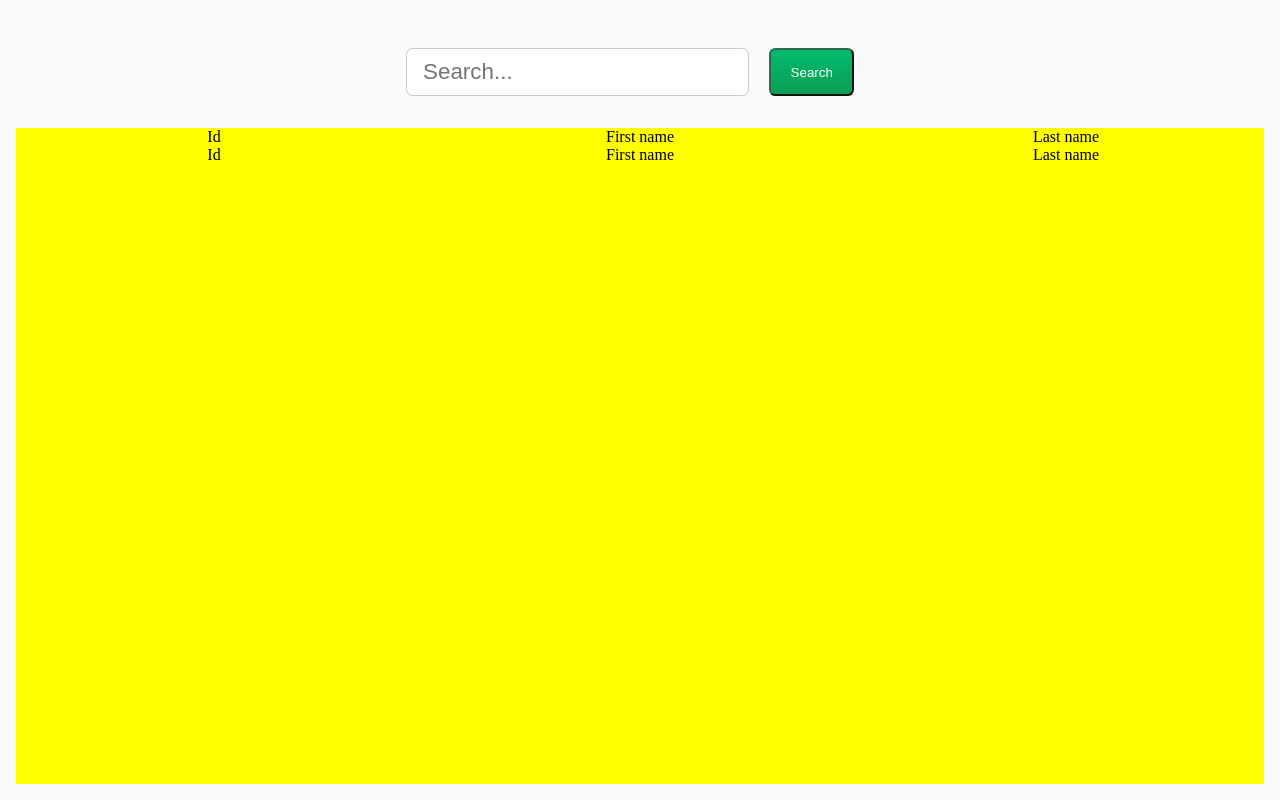
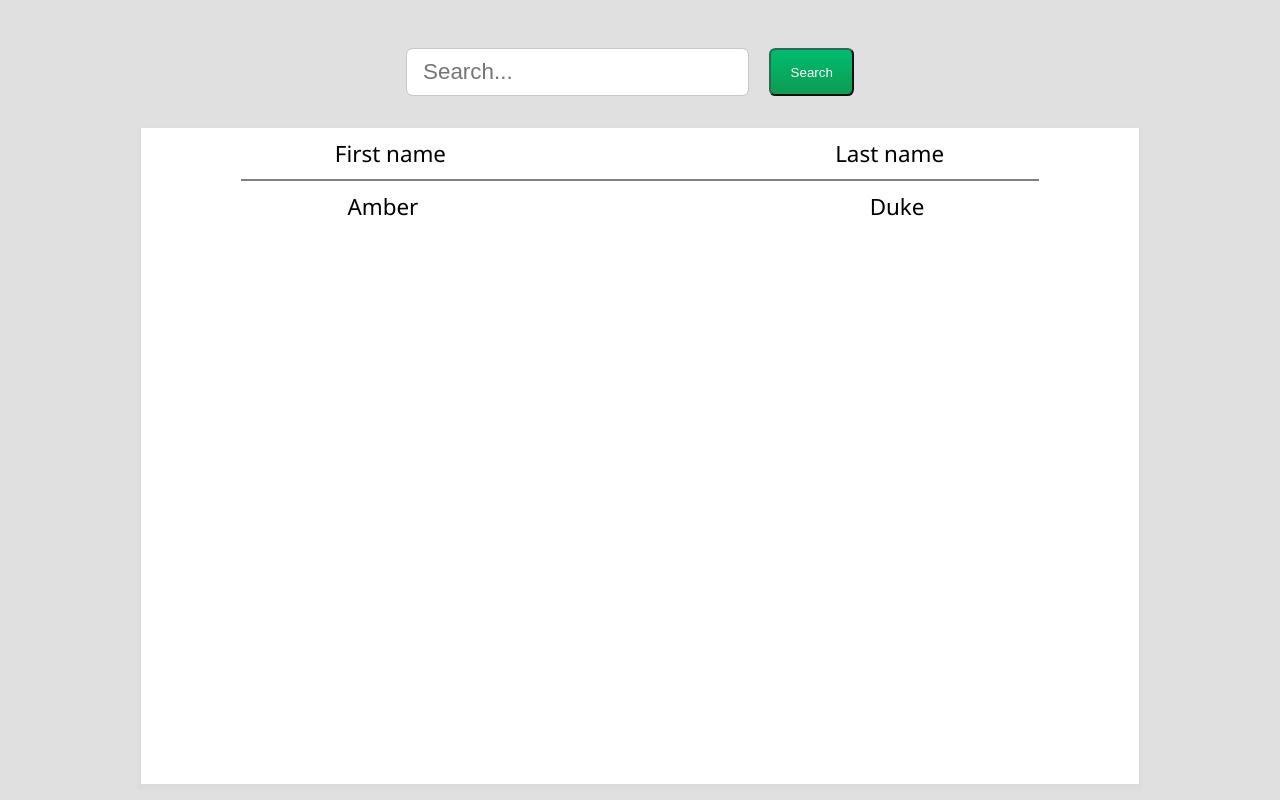
Before and after one commit to david-ting-dt/MakeSearchGreatAgain, a React (Create React App) app: page / in a window 1280 px wide. Built offline with nearby package versions, Linux system fonts and the light colour scheme.

Commit message:
update styling

```diff
--- a/src/components/App.js
+++ b/src/components/App.js
@@ -12,27 +12,15 @@ function App() {
     // });
 
     const onClickHandler = () => {
-        // promise.then(response => {
-        //     setData(response);
+        console.log("onclick")
 
-        // })
     }
 
-    const clients = data.map(client => {
-        const { _id: id, _source: source } = client;
-        const { firstname, lastname } = source;
-        return (
-            <div key={id}>
-                <div>{firstname}</div>
-                <div>{lastname}</div>
-            </div>
-        )
-    });
 
     return (
         <div className="app">
-            <SearchBar />
-            <Contents />
+            <SearchBar onClick={onClickHandler} />
+            <Contents data={data} />
         </div>
     );
 }
--- a/src/components/search/Contents.js
+++ b/src/components/search/Contents.js
@@ -1,30 +1,29 @@
 import React from 'react';
 
 const Contents = props => {
+    const clients = props.data.map(client => {
+        const { _id: id, _source: source } = client;
+        const { firstname, lastname } = source;
+        return (
+            <div key={id} className="row">
+                <div className="col-md-6 jc">{firstname}</div>
+                <div className='col-md-6 jc'>{lastname}</div>
+            </div>
+        )
+    });
+
     return (
         <div className='contents cf'>
-            <div className='row'>
-                <div className='col-md-4 jc'>
-                    Id
-                </div>
-                <div className='col-md-4 jc'>
+            <div className='row content-header'>
+                <div className='col-md-6 jc'>
                     First name
                 </div>
-                <div className='col-md-4 jc'>
+                <div className='col-md-6 jc'>
                     Last name
                 </div>
             </div>
-            <div className='row'>
-                <div className='col-md-4 jc'>
-                    Id
-                </div>
-                <div className='col-md-4 jc'>
-                    First name
-                </div>
-                <div className='col-md-4 jc'>
-                    Last name
-                </div>
-            </div>
+            <div className="header-line"/>
+            {clients}
         </div>
     );
 }
--- a/src/components/search/SearchBar.js
+++ b/src/components/search/SearchBar.js
@@ -1,10 +1,10 @@
 import React from 'react';
 
-const SearchBar = () => {
+const SearchBar = props => {
     return (
         <div className='search-bar'>
             <input placeholder='Search...' />
-            <button className='search-button'>Search</button>
+            <button className='search-button' onClick={props.onClick}>Search</button>
         </div>
     );
 }
--- a/src/styles/base/styles.scss
+++ b/src/styles/base/styles.scss
@@ -4,7 +4,9 @@
   display: flex;
   flex-direction: column;
   align-items: center;
-  background: #fafafa;
+  background: #E0E0E0;
+  font-size: 1.4rem;
+  font-family: 'Segoe UI', Tahoma, Geneva, Verdana, sans-serif;
 }
 
 .search-button {
@@ -56,8 +58,20 @@
 
 .contents {
   flex: 1;
-  width: 100%;
-  background: yellow;
+  width: 80%;
+  background: #ffffff;
+  box-shadow: 0 0.2rem 0.2rem 0.2rem rgba(0, 0, 0, 0.025);
+  justify-content: center;
+  .content-header {
+    font-weight: 500;
+    margin: 10px 0;
+  };
+  .header-line {
+      height: 2px;
+      background-color: grey;
+      width: 80%;
+      margin: 10px auto;
+  }
 }
 
 .col {
```
